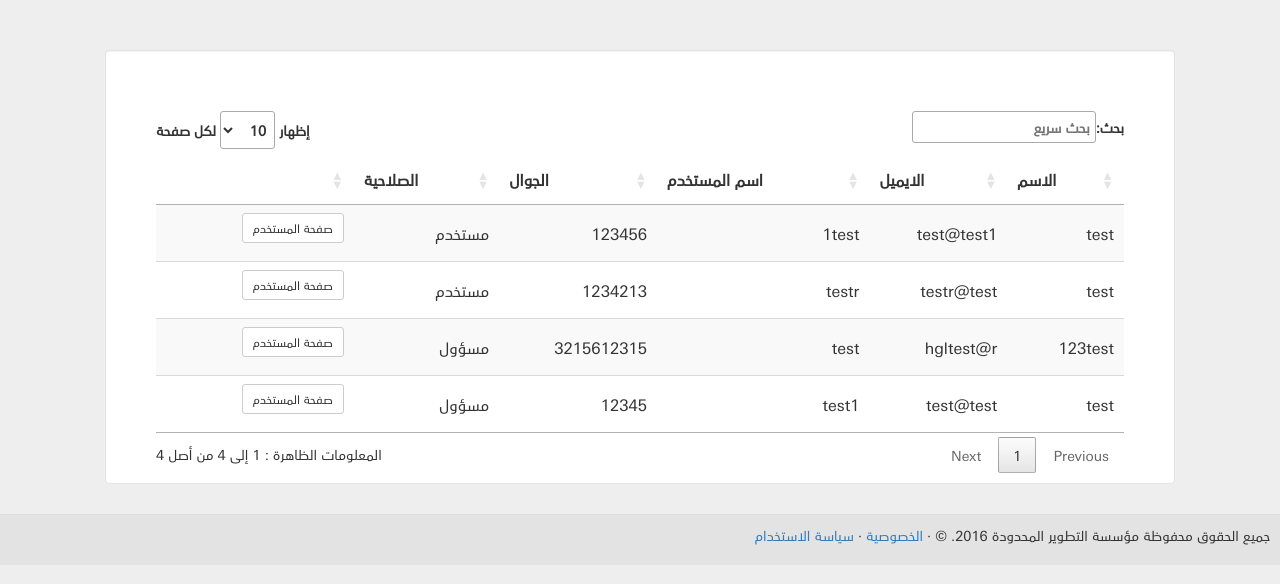
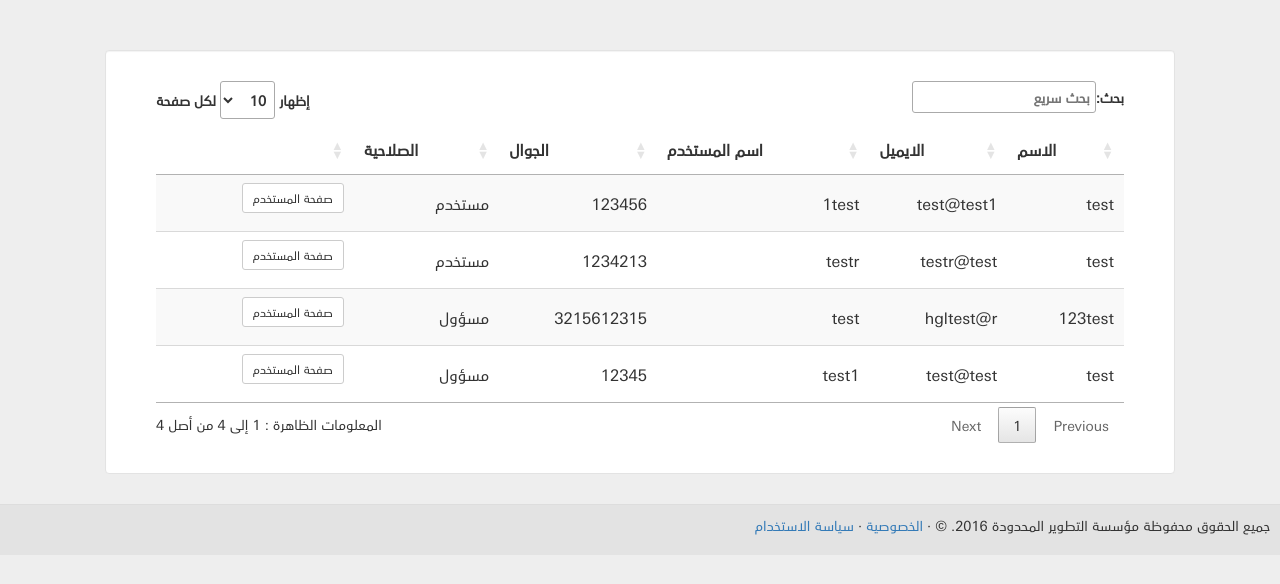
Before and after one commit to ecoder36/daralsahab, a CodeIgniter app: page /database/index.php/users/main in a window 1280 px wide. Shown: the part 66-650 px from the top of the page. Run offline with CodeIgniter, Linux system fonts and the light colour scheme; a user stored in the database is signed in; data comes from the database, SQL or seed files in the repository; some libraries are stand-ins or nearby versions.

Commit message:
Fixed content padding

```diff
--- a/assets/css/style.css
+++ b/assets/css/style.css
@@ -36,7 +36,7 @@ body {
 .content {
     background-color: white;
     margin: 30px 50px 10px 50px;
-    padding: 60px 50px 10px 50px;
+    padding: 30px 50px 30px 50px;
 
 }
 
```
